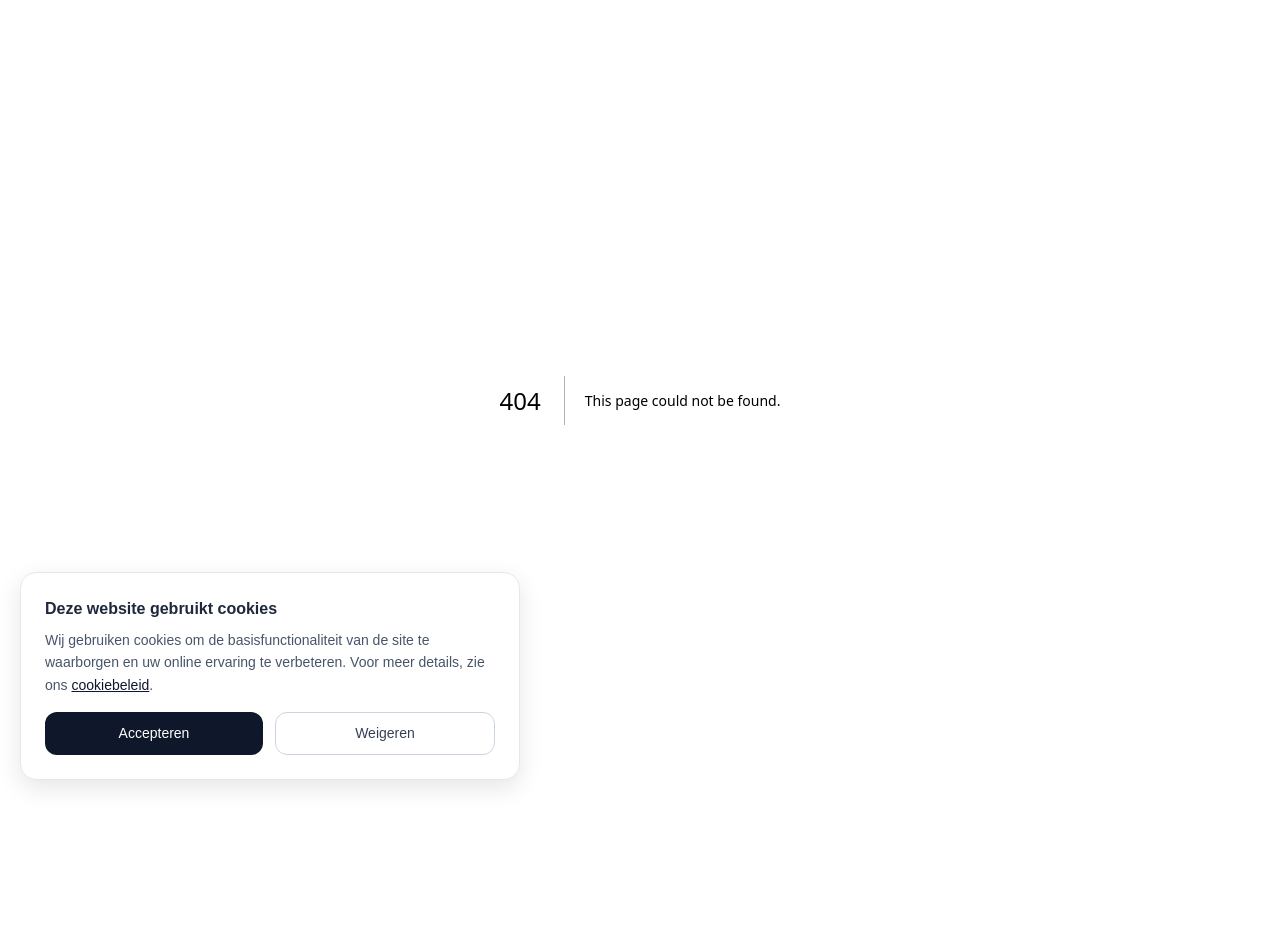
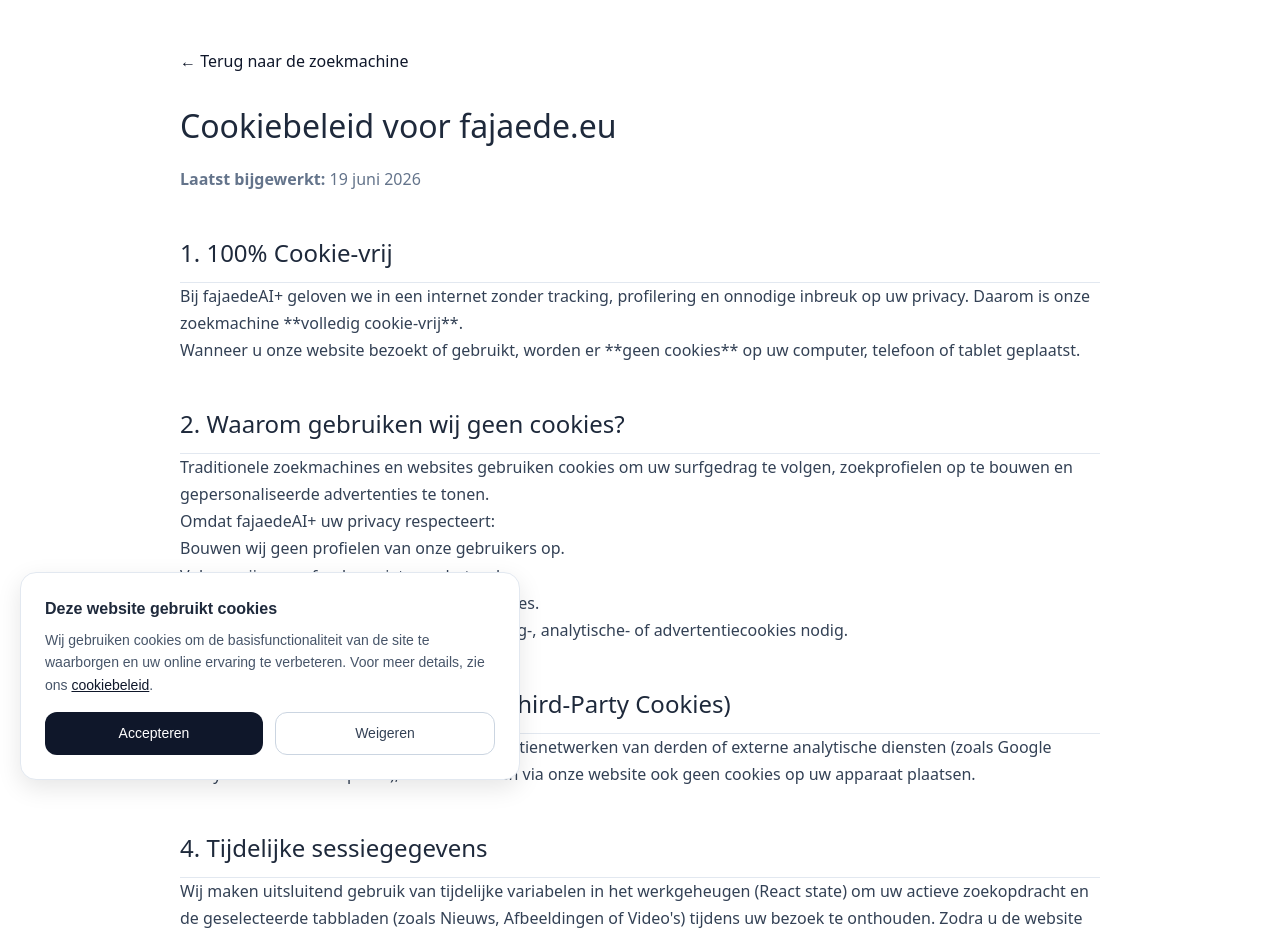
Before and after one commit to fajaede/fajaede-search-frontend, a Next.js app: page /cookie-policy in a window 1280 px wide. Before the commit this address had no page. Shown: the top 938 px of the page. Before the commit the page ends 800 px from the top, so only its background shows below. Built offline with nearby package versions, Linux system fonts and the light colour scheme.

Commit message:
Add Cookiebeleid (Cookie Policy) page declaring 100% cookie-free search service, integrate footer links, and update sitemap

```diff
--- /dev/null
+++ b/app/cookie-policy/page.tsx
@@ -0,0 +1,75 @@
+import Link from "next/link";
+
+export default function CookiePolicy() {
+  return (
+    <main
+      style={{
+        maxWidth: 960,
+        margin: "0 auto",
+        padding: "48px 20px",
+        fontFamily: "system-ui, sans-serif",
+        lineHeight: 1.7,
+        color: "#334155",
+      }}
+    >
+      <Link href="/" style={{ color: "#0f172a", textDecoration: "none", fontWeight: 500, display: 'inline-block', marginBottom: '24px' }}>
+        &larr; Terug naar de zoekmachine
+      </Link>
+      <h1 style={{ fontSize: 32, margin: "0 0 12px", color: "#1e293b" }}>
+        Cookiebeleid voor fajaede.eu
+      </h1>
+      <p style={{ color: "#64748b", marginTop: 0 }}>
+        <strong>Laatst bijgewerkt:</strong> 19 juni 2026
+      </p>
+
+      <h2 style={{ fontSize: 24, marginTop: 40, color: "#1e293b", borderBottom: '1px solid #e2e8f0', paddingBottom: '8px' }}>
+        1. 100% Cookie-vrij
+      </h2>
+      <p>
+        Bij fajaedeAI+ geloven we in een internet zonder tracking, profilering en onnodige inbreuk op uw privacy. Daarom is onze zoekmachine **volledig cookie-vrij**.
+      </p>
+      <p>
+        Wanneer u onze website bezoekt of gebruikt, worden er **geen cookies** op uw computer, telefoon of tablet geplaatst.
+      </p>
+
+      <h2 style={{ fontSize: 24, marginTop: 40, color: "#1e293b", borderBottom: '1px solid #e2e8f0', paddingBottom: '8px' }}>
+        2. Waarom gebruiken wij geen cookies?
+      </h2>
+      <p>
+        Traditionele zoekmachines en websites gebruiken cookies om uw surfgedrag te volgen, zoekprofielen op te bouwen en gepersonaliseerde advertenties te tonen.
+      </p>
+      <p>
+        Omdat fajaedeAI+ uw privacy respecteert:
+      </p>
+      <ul>
+        <li>Bouwen wij geen profielen van onze gebruikers op.</li>
+        <li>Volgen wij uw surfgedrag niet over het web.</li>
+        <li>Tonen wij geen gepersonaliseerde advertenties.</li>
+      </ul>
+      <p>
+        Hierdoor hebben we simpelweg geen tracking-, analytische- of advertentiecookies nodig.
+      </p>
+
+      <h2 style={{ fontSize: 24, marginTop: 40, color: "#1e293b", borderBottom: '1px solid #e2e8f0', paddingBottom: '8px' }}>
+        3. Geen cookies van derden (Third-Party Cookies)
+      </h2>
+      <p>
+        Omdat wij geen gebruik maken van advertentienetwerken van derden of externe analytische diensten (zoals Google Analytics of Facebook-pixels), kunnen derden via onze website ook geen cookies op uw apparaat plaatsen.
+      </p>
+
+      <h2 style={{ fontSize: 24, marginTop: 40, color: "#1e293b", borderBottom: '1px solid #e2e8f0', paddingBottom: '8px' }}>
+        4. Tijdelijke sessiegegevens
+      </h2>
+      <p>
+        Wij maken uitsluitend gebruik van tijdelijke variabelen in het werkgeheugen (React state) om uw actieve zoekopdracht en de geselecteerde tabbladen (zoals Nieuws, Afbeeldingen of Video's) tijdens uw bezoek te onthouden. Zodra u de website of het browsertabblad sluit, worden deze gegevens direct en definitief gewist. Er wordt niks opgeslagen op uw harde schijf.
+      </p>
+
+      <h2 style={{ fontSize: 24, marginTop: 40, color: "#1e293b", borderBottom: '1px solid #e2e8f0', paddingBottom: '8px' }}>
+        5. Vragen?
+      </h2>
+      <p>
+        Heeft u vragen over ons cookiebeleid of de manier waarop wij uw privacy waarborgen? Raadpleeg dan ons <Link href="/privacy-policy" style={{ color: "#2563eb", textDecoration: "underline" }}>Privacybeleid</Link> of neem contact met ons op via de contactgegevens die daarin staan vermeld.
+      </p>
+    </main>
+  );
+}
--- a/app/page.tsx
+++ b/app/page.tsx
@@ -626,6 +626,9 @@
           <Link href="/privacy-policy" className="hover:text-orange-600 transition-colors">
             Privacybeleid
           </Link>
+          <Link href="/cookie-policy" className="hover:text-orange-600 transition-colors">
+            Cookiebeleid
+          </Link>
           <a href="#" className="hover:text-orange-600 transition-colors">
             Website Generator
           </a>
--- a/app/sitemap.ts
+++ b/app/sitemap.ts
@@ -59,6 +59,12 @@
       changeFrequency: "monthly",
       priority: 0.8,
     },
+    {
+      url: `${baseUrl}/cookie-policy`,
+      lastModified: new Date(),
+      changeFrequency: "monthly",
+      priority: 0.8,
+    },
   ];
 
   return [...staticRoutes, ...dynamicUrls];
```
